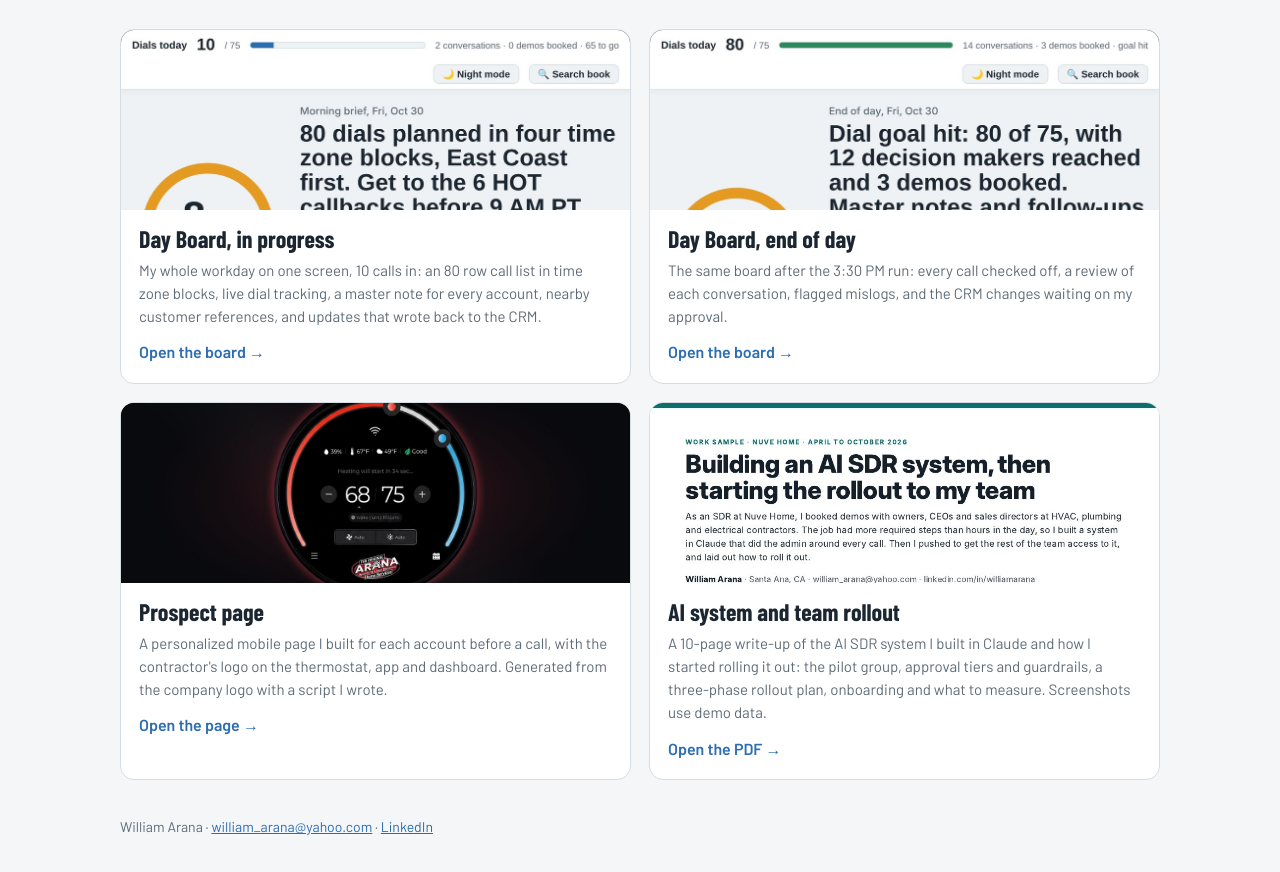
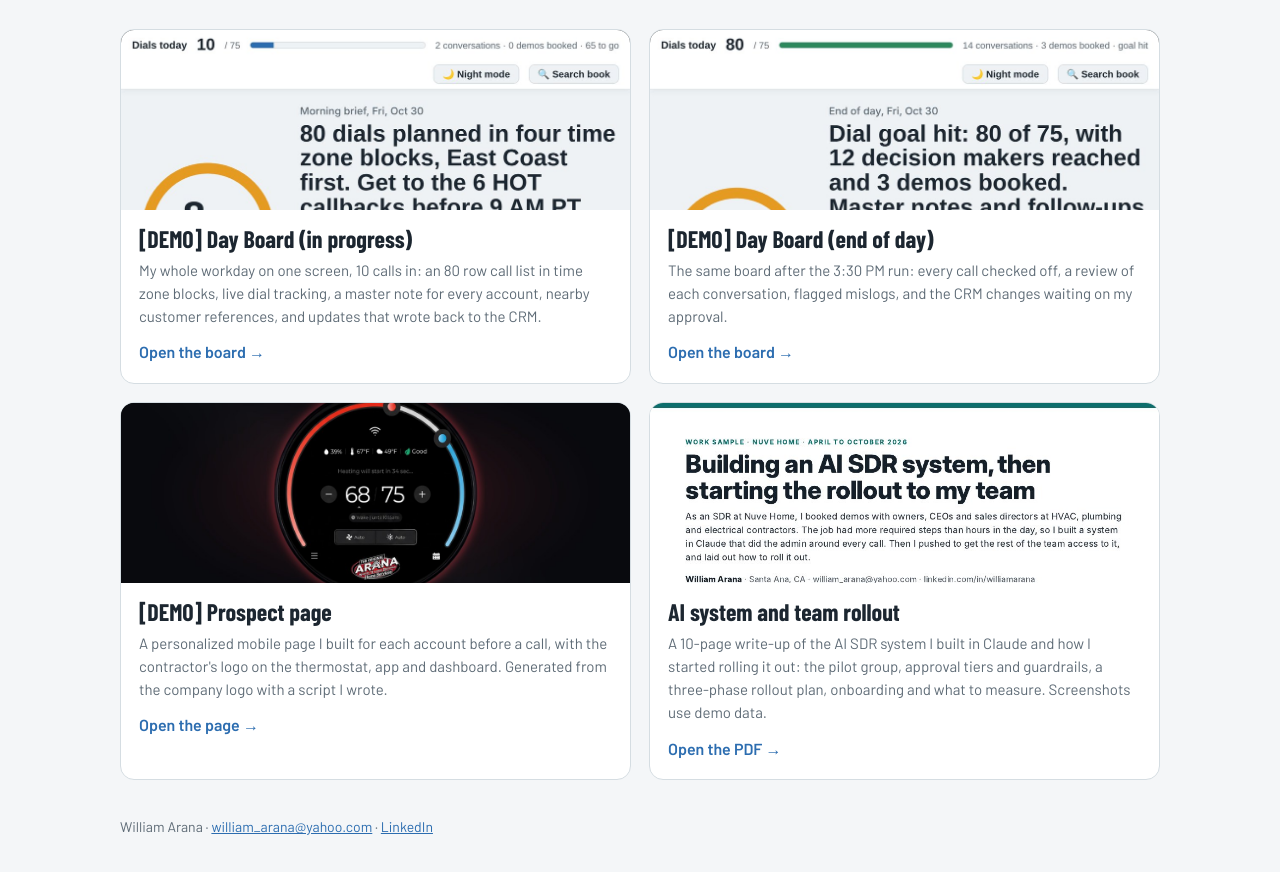
Before and after one commit to william-arana/work-samples, a plain HTML site: page index.html in a window 1280 px wide. Shown: the part 200-1072 px from the top of the page. Drawn offline with nearby package versions, Linux system fonts and the light colour scheme.

Commit message:
Label demo cards with [DEMO] (#2)
Claude-Session: https://claude.ai/code/session_01H9BJ29pPHvfHkWHfAqpMoY

Co-authored-by: Claude Opus 5.5 <noreply@anthropic.com>

```diff
--- a/index.html
+++ b/index.html
@@ -41,15 +41,15 @@ footer a{color:var(--accent)}
   <div class="grid">
     <a class="card" href="in-progress-board/">
       <div class="thumb" style="background-image:url(in-progress-thumb.jpg);background-position:left top" aria-hidden="true"></div>
-      <div class="body"><h2>Day Board, in progress</h2><p>My whole workday on one screen, 10 calls in: an 80 row call list in time zone blocks, live dial tracking, a master note for every account, nearby customer references, and updates that wrote back to the CRM.</p><div class="go">Open the board →</div></div>
+      <div class="body"><h2>[DEMO] Day Board (in progress)</h2><p>My whole workday on one screen, 10 calls in: an 80 row call list in time zone blocks, live dial tracking, a master note for every account, nearby customer references, and updates that wrote back to the CRM.</p><div class="go">Open the board →</div></div>
     </a>
     <a class="card" href="end-of-day-board/">
       <div class="thumb" style="background-image:url(end-of-day-thumb.jpg);background-position:left top" aria-hidden="true"></div>
-      <div class="body"><h2>Day Board, end of day</h2><p>The same board after the 3:30 PM run: every call checked off, a review of each conversation, flagged mislogs, and the CRM changes waiting on my approval.</p><div class="go">Open the board →</div></div>
+      <div class="body"><h2>[DEMO] Day Board (end of day)</h2><p>The same board after the 3:30 PM run: every call checked off, a review of each conversation, flagged mislogs, and the CRM changes waiting on my approval.</p><div class="go">Open the board →</div></div>
     </a>
     <a class="card" href="prospect-page/">
       <div class="thumb" style="background-image:url(prospect-og.jpg)" aria-hidden="true"></div>
-      <div class="body"><h2>Prospect page</h2><p>A personalized mobile page I built for each account before a call, with the contractor's logo on the thermostat, app and dashboard. Generated from the company logo with a script I wrote.</p><div class="go">Open the page →</div></div>
+      <div class="body"><h2>[DEMO] Prospect page</h2><p>A personalized mobile page I built for each account before a call, with the contractor's logo on the thermostat, app and dashboard. Generated from the company logo with a script I wrote.</p><div class="go">Open the page →</div></div>
     </a>
     <a class="card" href="rollout/william-arana-ai-sdr-system-and-team-rollout.pdf">
       <div class="thumb" style="background-image:url(rollout-thumb.jpg);background-position:center top;background-color:#fff" aria-hidden="true"></div>
```
